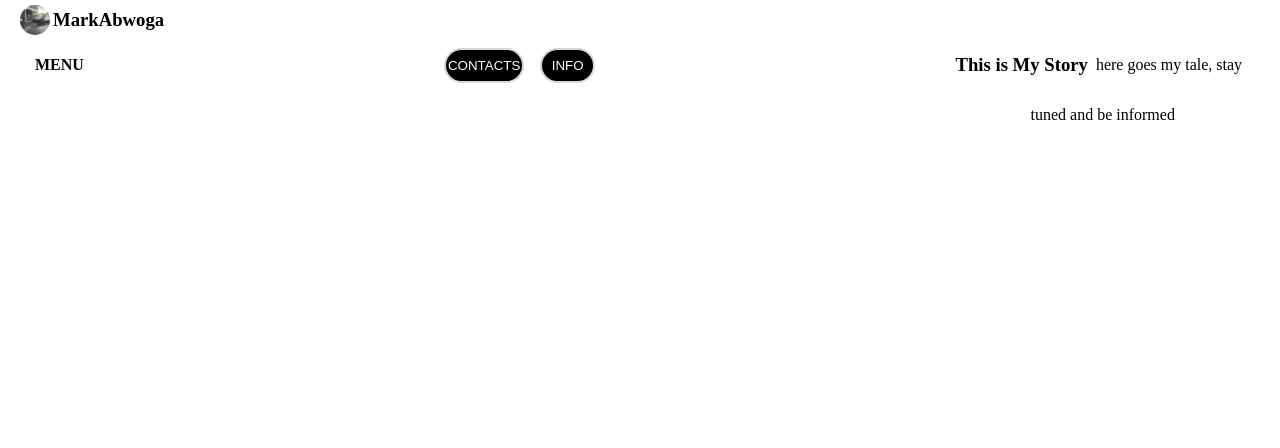
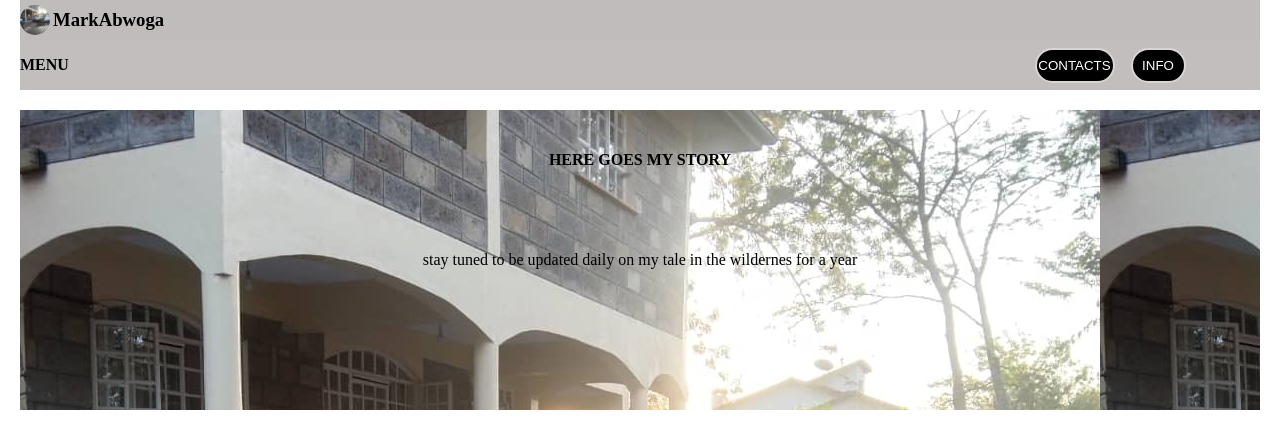
Before and after one commit to markabwoga/application1, a plain HTML site: page index.html in a window 1280 px wide. Drawn offline with Linux system fonts and the light colour scheme.

Commit message:
edit banner

```diff
--- a/index.html
+++ b/index.html
@@ -17,10 +17,8 @@
             <button id="contact-link1" class="button">CONTACTS</button>
             <button id="contact-link2" class="button">INFO</button>
         </div>
-        <div #banner>
-            <p><h3>This is My Story</h3> </p>
-            <p>here goes my tale, stay tuned and be informed</p>
-        </div>
     </div>
+
+    <div class="banner"><b>HERE GOES MY STORY</b><br>stay tuned to be updated daily on my tale in the wildernes for a year</div>
 </body>
 </html>
--- a/styles.css
+++ b/styles.css
@@ -4,6 +4,7 @@
     box-sizing: border-box;
 }
 #logodiv{
+    background-color: rgb(192, 188, 188);
     margin-left: 20px;
     margin-right: 20px;
     min-height: 40px;
@@ -23,10 +24,12 @@ h3{
     display: flex;
     justify-content: space-between;
     text-align: center;
-    margin-left: 35px;
-    margin-right: 30px;
+    background-color: rgb(194, 190, 190);
+    margin-left: 20px;
+    margin-right: 20px;
     min-height: 50px;
     line-height: 50px;
+    margin-bottom: 20px;
 }
 #contactdiv{
     float: right;
@@ -54,3 +57,13 @@ h3{
     color: black;
     cursor: pointer
 }
+.banner{
+    background-color: aqua;
+    background-image: url(IMG_20211119_193139_228.jpg);
+    min-height: 300px;
+    line-height: 100px;
+    text-align: center;
+    margin-left: 20px;
+    margin-right: 20px;
+
+}
```
